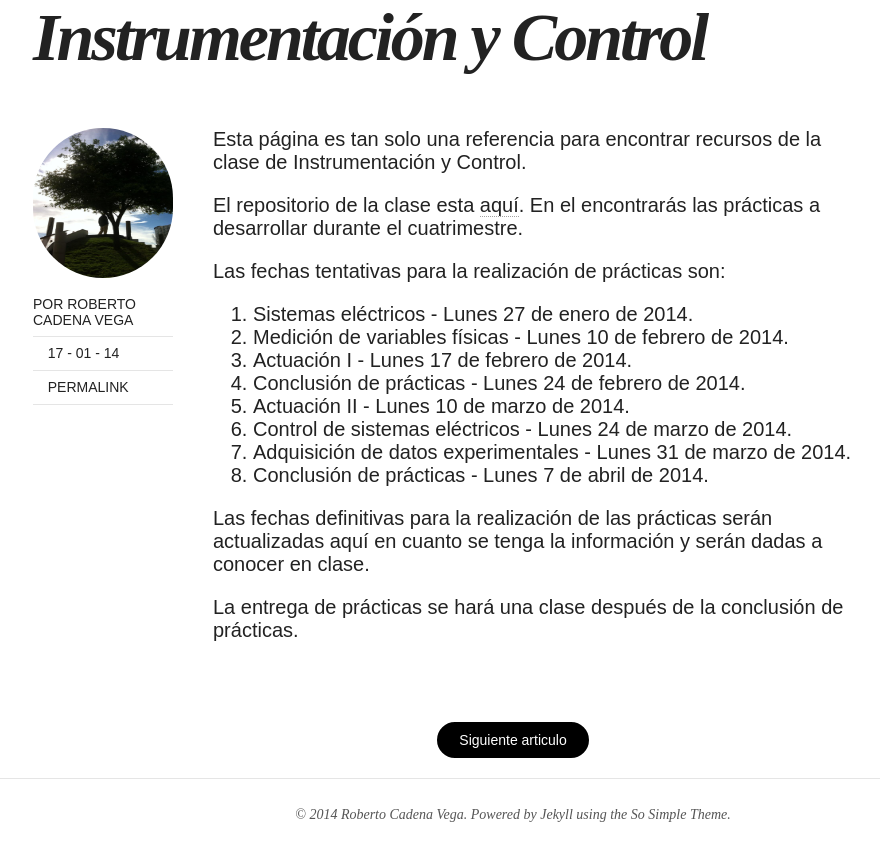
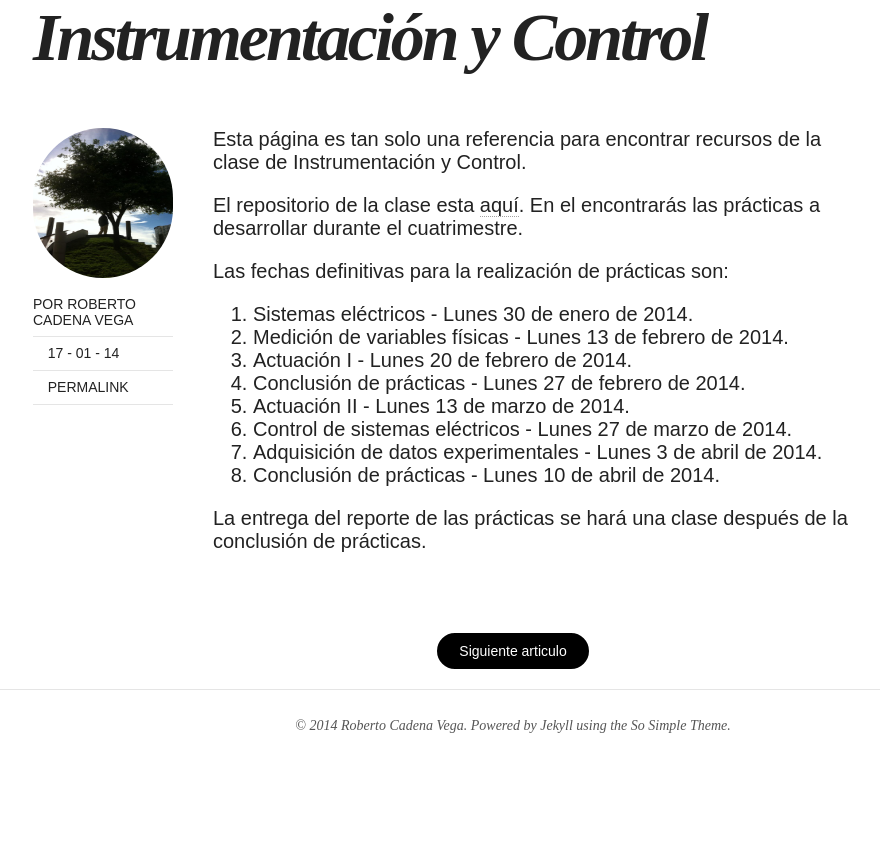
Before and after one commit to cad3na/robblack007.github.io, a Jekyll site: the page built from _posts/2014-01-17-instrumentacion-control.md, in a window 1280 px wide and 900 px high, scrolled down 737 px. Shown: the top 861 px of the window, without its empty margins (127-1007 px from the left). Built offline with Jekyll 4.4.1, drawn with Linux system fonts in a browser that asks for light colours; nearby versions of some CDN libraries; after the commit the page ends 1573 px from its top, so only the background shows below that.

Commit message:
Se agrega informacion correcta de las fechas de practicas para instrumentacion y control.

```diff
--- a/_posts/2014-01-17-instrumentacion-control.md
+++ b/_posts/2014-01-17-instrumentacion-control.md
@@ -8,21 +8,20 @@ image:
   credit: Roberto Cadena Vega y IPython
 comments: true
 ---
+
 Esta página es tan solo una referencia para encontrar recursos de la clase de Instrumentación y Control.
 
 El repositorio de la clase esta [aquí](https://github.com/robblack007/clase-instrumentacion-control). En el encontrarás las prácticas a desarrollar durante el cuatrimestre.
 
-Las fechas tentativas para la realización de prácticas son:
+Las fechas definitivas para la realización de prácticas son:
 
-1. Sistemas eléctricos - Lunes 27 de enero de 2014.
-2. Medición de variables físicas - Lunes 10 de febrero de 2014.
-3. Actuación I - Lunes 17 de febrero de 2014.
-4. Conclusión de prácticas - Lunes 24 de febrero de 2014.
-5. Actuación II - Lunes 10 de marzo de 2014.
-6. Control de sistemas eléctricos - Lunes 24 de marzo de 2014.
-7. Adquisición de datos experimentales - Lunes 31 de marzo de 2014.
-8. Conclusión de prácticas - Lunes 7 de abril de 2014.
+1. Sistemas eléctricos - Lunes 30 de enero de 2014.
+2. Medición de variables físicas - Lunes 13 de febrero de 2014.
+3. Actuación I - Lunes 20 de febrero de 2014.
+4. Conclusión de prácticas - Lunes 27 de febrero de 2014.
+5. Actuación II - Lunes 13 de marzo de 2014.
+6. Control de sistemas eléctricos - Lunes 27 de marzo de 2014.
+7. Adquisición de datos experimentales - Lunes 3 de abril de 2014.
+8. Conclusión de prácticas - Lunes 10 de abril de 2014.
 
-Las fechas definitivas para la realización de las prácticas serán actualizadas aquí en cuanto se tenga la información y serán dadas a conocer en clase.
-
-La entrega de prácticas se hará una clase después de la conclusión de prácticas.
+La entrega del reporte de las prácticas se hará una clase después de la conclusión de prácticas.
```
Also changed, not shown: _posts/2014-01-17-metodos-numericos.md (+1 -1 lines), _posts/2014-01-17-robotica-industrial.md (+1 -1 lines).
